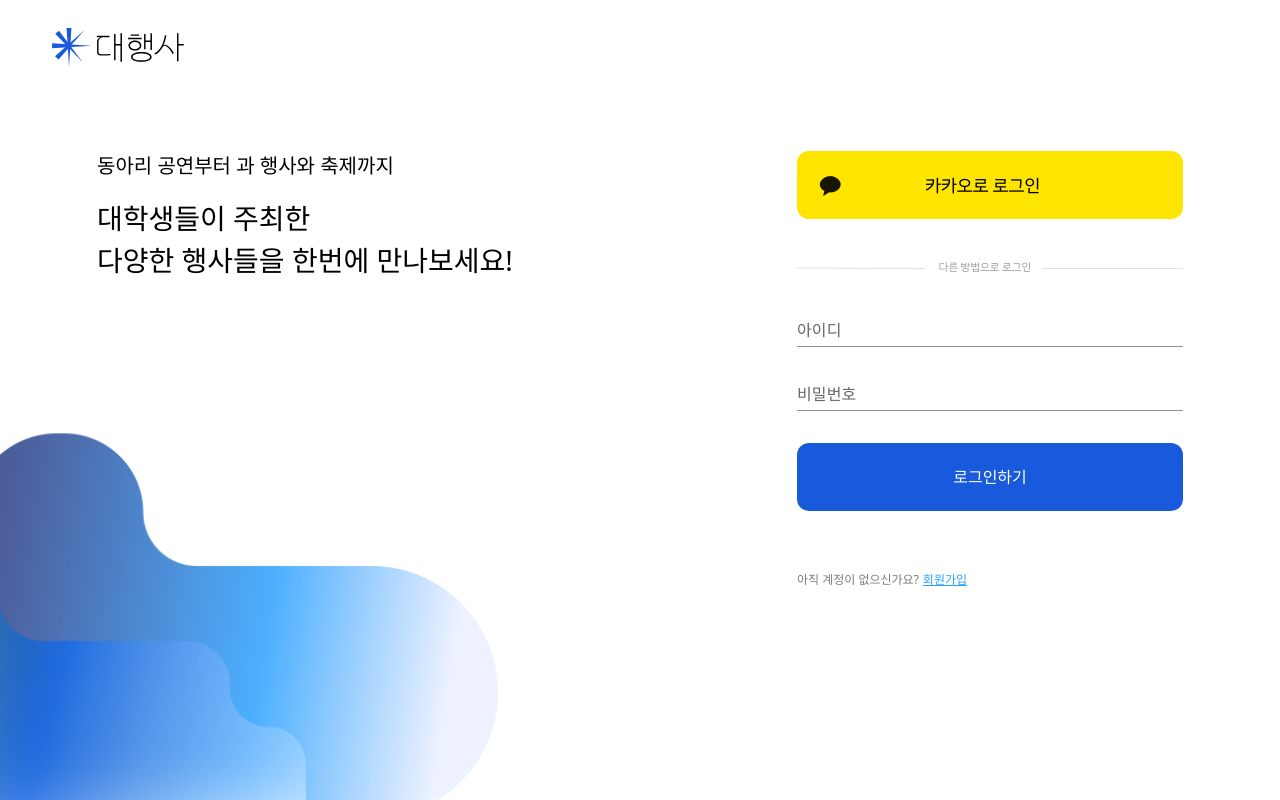
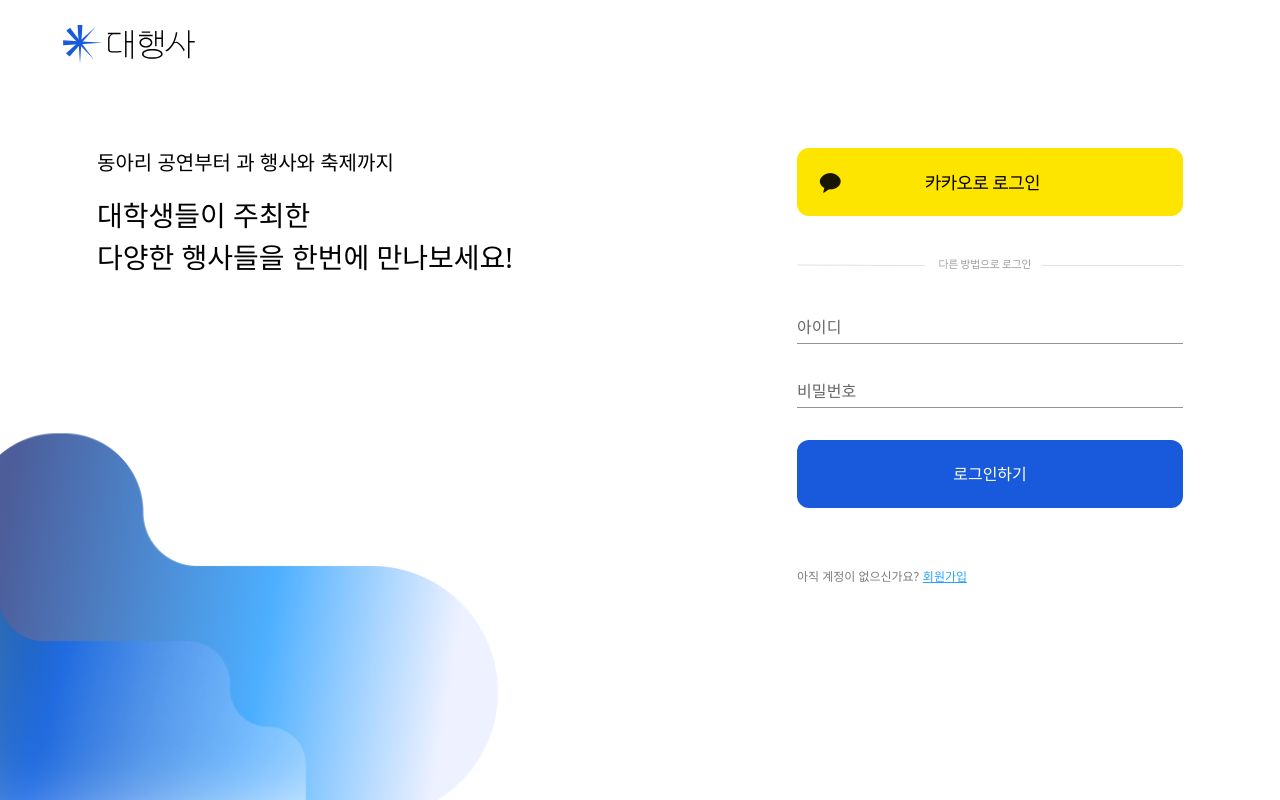
Before and after one commit to TEAM-DHS/dhs-frontend, a React (Create React App) app: page /login in a window 1280 px wide. Built offline with nearby package versions, Linux system fonts and the light colour scheme; a web font is replaced by a local one.

Commit message:
💄 style : PlainNavBar 마진 조정

```diff
--- a/src/components/_common/PlainNavBar.tsx
+++ b/src/components/_common/PlainNavBar.tsx
@@ -7,7 +7,7 @@ const PlainNavBar = () => {
   return (
     <Logo
       width="150"
-      className="flex-shrink-0 cursor-pointer ml-[39px] mt-[13px]"
+      className="flex-shrink-0 cursor-pointer ml-[50px] mt-[10px]"
       onClick={() => nav("/")}
     />
   );
```
